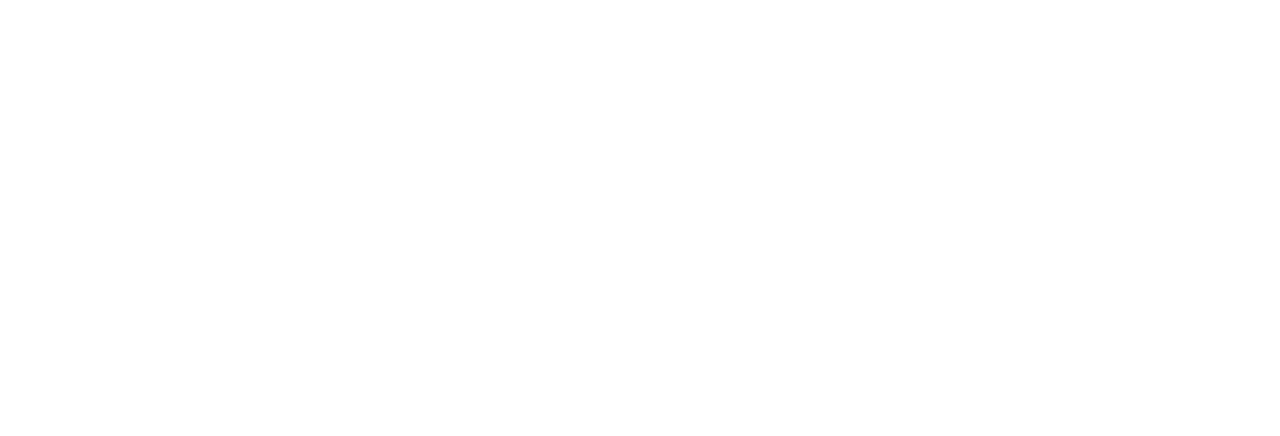
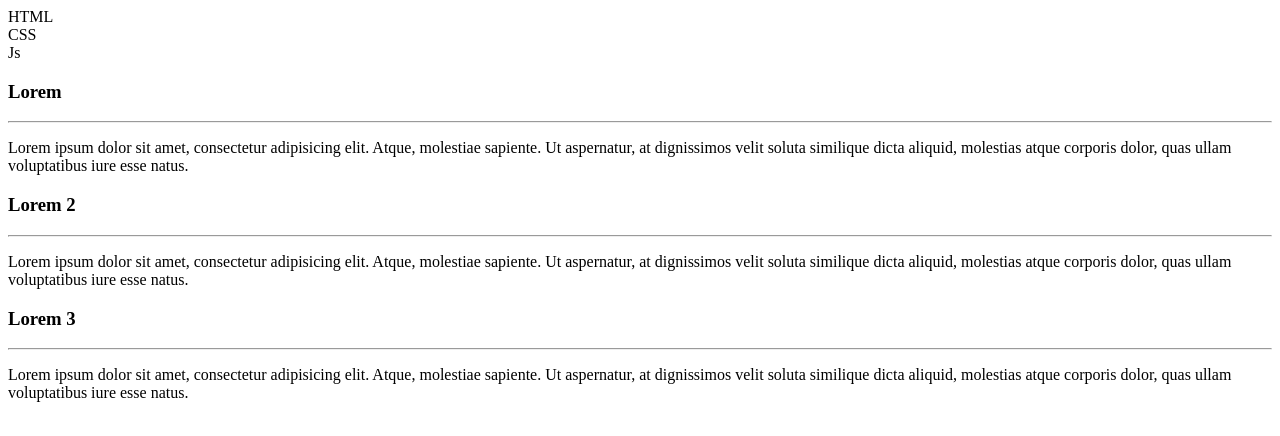
Before and after one commit to Heriniaina-30/HTML, a plain HTML site: page Index.html in a window 1280 px wide. Drawn offline with Linux system fonts and the light colour scheme.

Commit message:
Mise en place du forme HTML

```diff
--- a/Index.html
+++ b/Index.html
@@ -10,7 +10,32 @@
 </head>
 
 <body>
+    <div class="container">
+        <div class="container-onglet">
+            <div class="onglets active" data-anim="1">HTML</div>
+            <div class="onglets" data-anim="2">CSS</div>
+            <div class="onglets " data-anim="3">Js</div>
+        </div>
 
+        <div class="contenu" data-anim="1">
+            <h3>Lorem</h3>
+            <hr>
+            <p>Lorem ipsum dolor sit amet, consectetur adipisicing elit. Atque, molestiae sapiente. Ut aspernatur, at dignissimos velit soluta similique dicta aliquid, molestias atque corporis dolor, quas ullam voluptatibus iure esse natus.</p>
+
+        </div>
+        <div class="contenu" data-anim="2">
+            <h3>Lorem 2</h3>
+            <hr>
+            <p>Lorem ipsum dolor sit amet, consectetur adipisicing elit. Atque, molestiae sapiente. Ut aspernatur, at dignissimos velit soluta similique dicta aliquid, molestias atque corporis dolor, quas ullam voluptatibus iure esse natus.</p>
+
+        </div>
+        <div class="contenu" data-anim="3">
+            <h3>Lorem 3</h3>
+            <hr>
+            <p>Lorem ipsum dolor sit amet, consectetur adipisicing elit. Atque, molestiae sapiente. Ut aspernatur, at dignissimos velit soluta similique dicta aliquid, molestias atque corporis dolor, quas ullam voluptatibus iure esse natus.</p>
+
+        </div>
+    </div>
 </body>
 
 </html>
```
